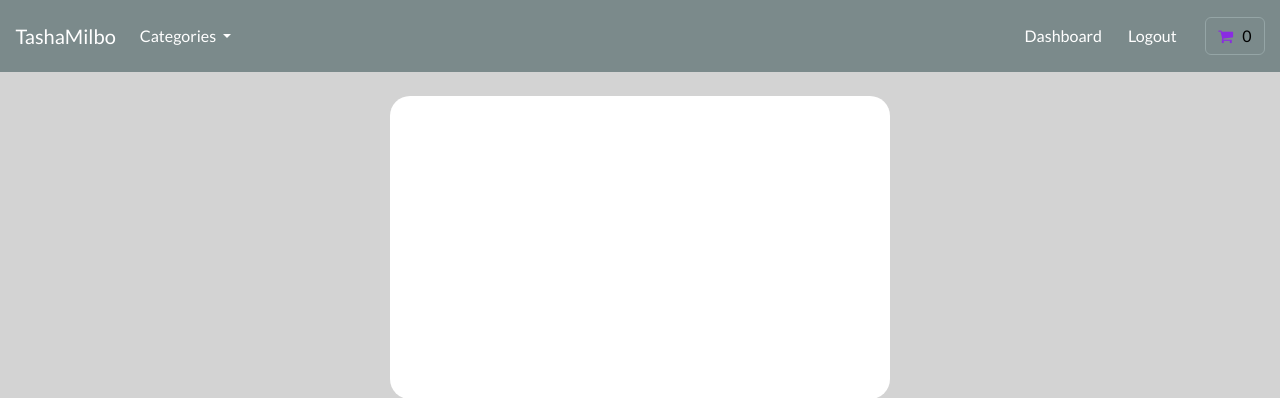
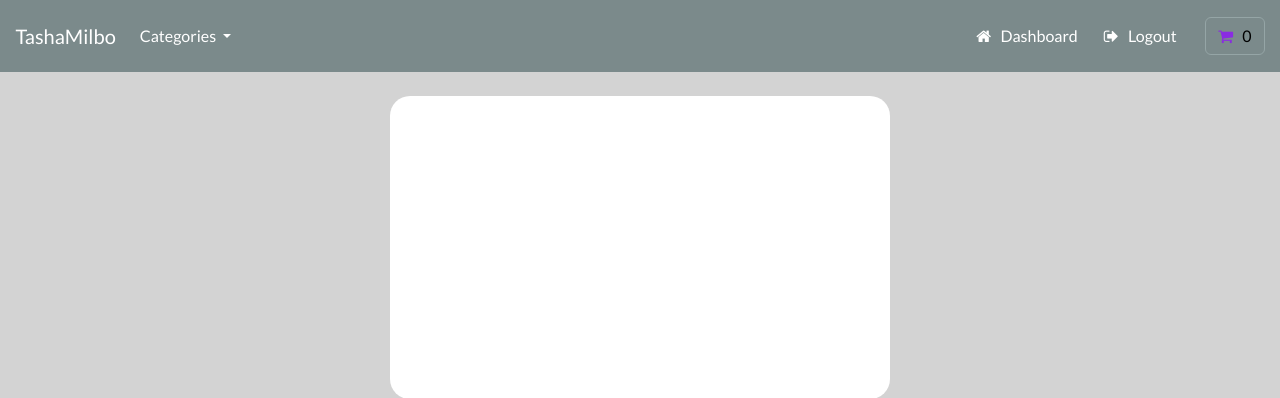
Before and after one commit to Nicolae77/Django-Ecommerce, a Django app: page /account/dashboard in a window 1280 px wide. Shown: the top 398 px of the page. Run offline with Django 4.2, Linux system fonts and the light colour scheme; a user stored in the database is signed in; data comes from the database, SQL or seed files in the repository; some libraries are stand-ins or nearby versions.

Commit message:
UI and styling

```diff
--- a/store/templates/store/base.html
+++ b/store/templates/store/base.html
@@ -114,7 +114,7 @@
 
                     <li class="nav-item">
 
-                        <a class="btn btn-alert navbar-btn text-white" type="button"  href="{% url 'dashboard' %}"> Dashboard </a>
+                        <a class="btn btn-alert navbar-btn text-white" type="button"  href="{% url 'dashboard' %}"><i class="fa fa-home" aria-hidden="true"></i> &nbsp; Dashboard </a>
 
                     </li>
 
@@ -133,7 +133,7 @@
 
                     <li class="nav-item">
 
-                        <a class="btn btn-alert navbar-btn text-white" type="button"  href="{% url 'user-logout' %}"> Logout </a>
+                        <a class="btn btn-alert navbar-btn text-white" type="button"  href="{% url 'user-logout' %}"> <i class="fa fa-sign-out" aria-hidden="true"></i> &nbsp; Logout </a>
 
                     </li>
 
@@ -197,19 +197,19 @@
 
         {% if message.level == DEFAULT_MESSAGE_LEVELS.SUCCESS %}
 
-         <h6 id="message-timer" class="alert alert-success text-center">{{message}}</h6>
+         <h6 id="message-timer" class="alert alert-success text-center"> <i class="fa fa-sign-out" aria-hidden="true"></i> &nbsp; {{message}}</h6>
 
         {% endif %}
 
         {% if message.level == DEFAULT_MESSAGE_LEVELS.ERROR %}
 
-         <h6 id="message-timer" class="alert alert-danger text-center">{{message}}</h6>
+         <h6 id="message-timer" class="alert alert-danger text-center"> <i class="fa fa-exclamation-triangle" aria-hidden="true"></i> &nbsp; {{message}}</h6>
 
         {% endif %}
 
         {% if message.level == DEFAULT_MESSAGE_LEVELS.INFO %}
 
-         <h6 id="message-timer" class="alert alert-info text-center">{{message}}</h6>
+         <h6 id="message-timer" class="alert alert-info text-center"> <i class="fa fa-check-circle" aria-hidden="true"></i> &nbsp; {{message}}</h6>
 
         {% endif %}
 
```
